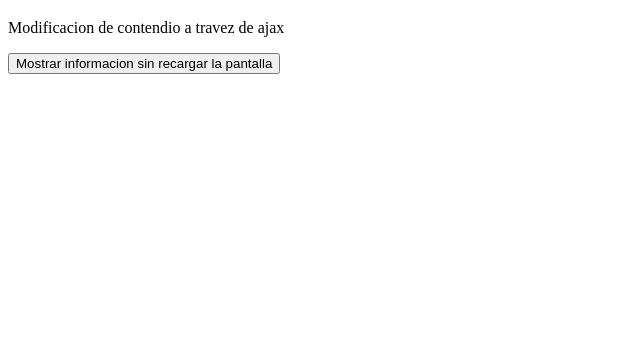
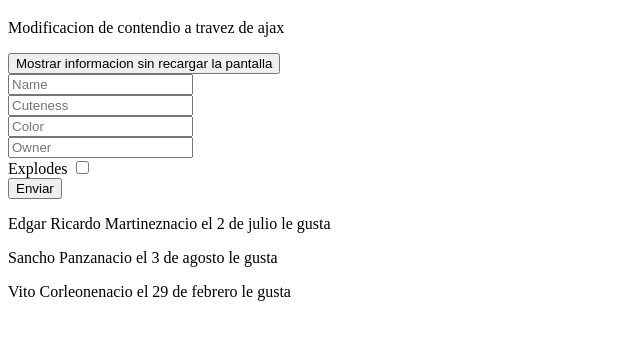
Before and after one commit to Ricardoma97/JSON, a plain HTML site: page index.html in a window 1280 px wide. Both pictures are taken after a click on the button "Mostrar informacion sin recargar la pantalla". Shown: the part 61-400 px from the top of the page, without its empty margins (0-640 px from the left). Drawn offline with Linux system fonts and the light colour scheme.

Commit message:
New
lmao

```diff
--- a/JSON.json
+++ b/JSON.json
@@ -1,13 +1,22 @@
 [{
 	"nombre": "Edgar Ricardo",
-	"apellido": "Martinez"
+	"apellido": "Martinez",
+	"gustos":"videojuegos",
+	"disgustos":"el k-pop",
+	"cumpleanos":"2 de julio"
 },
 {
 	"nombre": "Sancho",
-	"apellido":"Panza"
+	"apellido":"Panza",
+	"gustos":"la comida",
+	"disgustos":"",
+	"cumpleanos":"3 de agosto"
 },
 {
 	"nombre": "Vito",
-	"apellido": "Corleone"
+	"apellido": "Corleone",
+	"gustos":"el poder",
+	"disgustos":"que maten a sus hijos :(",
+	"cumpleanos":"29 de febrero"
 }
 ]
--- a/index.html
+++ b/index.html
@@ -10,7 +10,49 @@
 	<button id="btn" type="button" onclick="loadData()">
 		Mostrar informacion sin recargar la pantalla
 	</button>
+	<div>
+		<div>
+		<input type="text" id="catname" value="" placeholder="Name">
+		</div>
+		<div>
+		<input type="number" id="cuteness" value="" placeholder="Cuteness">
+		</div>
+		<div>
+		<input type="text" id="color" value="" placeholder="Color">
+		</div>
+		<div>
+		<input type="text" id="owner" value="" placeholder="Owner">
+		</div>
+		<div>Explodes
+		<input type="checkbox" id="explodes" value="">
+		</div>
+		<button id="btn" type="button" onclick="postExamp()">Enviar</button>
+	</div>
+	<div id="loaded-info"></div>
 	<script type="text/javascript">
+		function postExamp(){
+			// body...
+			let xhr = new XMLHttpRequest();
+			xhr.onreadystatechange = function(){
+				console.log(this.readyState, this.status, this.statusText);
+			}
+			xhr.open("POST","http://10.24.43.221:3000/kittens");
+			xhr.setRequestHeader("content-type","application/json");
+			xhr.onload = function(){};
+			xhr.onerror=function (){
+					alert("la conexion ha fallado");
+			}
+			let catname= document.getElementById('catname').value;
+			let cuteness= document.getElementById('cuteness').value;
+			let color= document.getElementById('color').value;
+			let owner= document.getElementById('owner').value;
+			let explodes= document.getElementById('explodes').checked;
+			let obj={catname, cuteness, color, owner, explodes};
+			let data=JSON.stringify(obj);
+			console.log(obj);
+			console.log(data);
+			xhr.send(data);
+		}
 		function loadData(){
 			//crear peticion
 			let xhr = new XMLHttpRequest();
@@ -25,13 +67,24 @@
 					//cambiar texto
 					console.log(this.responseText);
 					let data = JSON.parse(this.responseText);
+					let emptyDiv= document.getElementById("loaded-info");
 					console.log(data);
-					//let html = data.
+					let html ='';
+					data.forEach(function(persona){
+						html+='<p>';
+						html+= persona.nombre + ' '+persona.apellido + 'nacio el '+ persona.cumpleanos+' le gusta';
+						html+='</p>';
+					});
 					//esconder el boton
+					emptyDiv.insertAdjacentHTML('beforeend',html);
 				}else{
 					//la info no llego
 					alert('Error: '+ this.status);
 				}
+			}
+			//ERROR
+			xhr.onerror=function (){
+					alert("la conexion ha fallado");
 			}
 			//enviar peticion
 			xhr.send();
```
